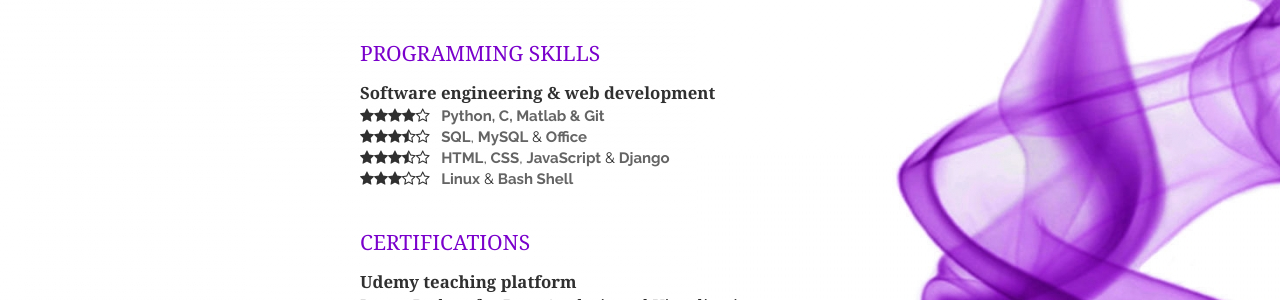
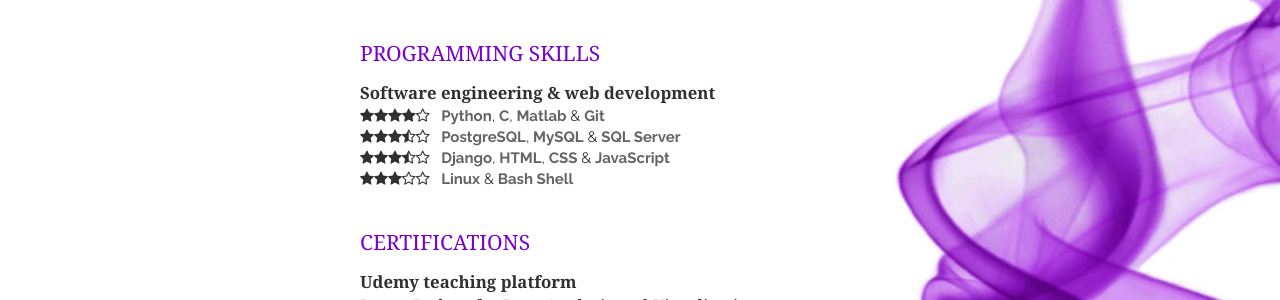
Before and after one commit to MouseOnTheKeys/cv, a Jekyll site: the page built from index.html, in a window 1280 px wide. Shown: the part 544-844 px from the top of the page. Built offline with Jekyll 4.4.1, drawn with Linux system fonts in a browser that asks for light colours; nearby versions of some CDN libraries; the list of posts is cut into pages by our own code.

Commit message:
Update skills.html
update 22.02.2020

```diff
--- a/_includes/skills.html
+++ b/_includes/skills.html
@@ -6,14 +6,14 @@
         </header>
         <p>
             <i class="fa fa-star"></i><i class="fa fa-star"></i><i class="fa fa-star"></i><i class="fa fa-star"></i><i class="fa fa-star-o"></i>
-            &nbsp;&nbsp;<em>Python, C, Matlab & Git</em>
+            &nbsp;&nbsp;<em>Python</em>, <em>C</em>, <em>Matlab</em> & <em>Git</em>
         <p>
             <i class="fa fa-star"></i><i class="fa fa-star"></i><i class="fa fa-star"></i><i class="fa fa-star-half-o"></i><i class="fa fa-star-o"></i>
-            &nbsp;&nbsp;<em>SQL</em>, <em>MySQL</em> &amp; <em>Office</em>
+            &nbsp;&nbsp;<em>PostgreSQL</em>, <em>MySQL</em> &amp; <em>SQL Server</em>
         </p>
         <p>
                 <i class="fa fa-star"></i><i class="fa fa-star"></i><i class="fa fa-star"></i><i class="fa fa-star-half-o"></i><i class="fa fa-star-o"></i>
-                &nbsp;&nbsp;<em>HTML</em>, <em>CSS</em>, <em>JavaScript</em> &amp; <em>Django</em>
+                &nbsp;&nbsp;<em>Django</em>, <em>HTML</em>, <em>CSS</em> &amp; <em>JavaScript</em>
             </p>
         <p>
             <i class="fa fa-star"></i><i class="fa fa-star"></i><i class="fa fa-star"></i><i class="fa fa-star-o"></i><i class="fa fa-star-o"></i>
```
